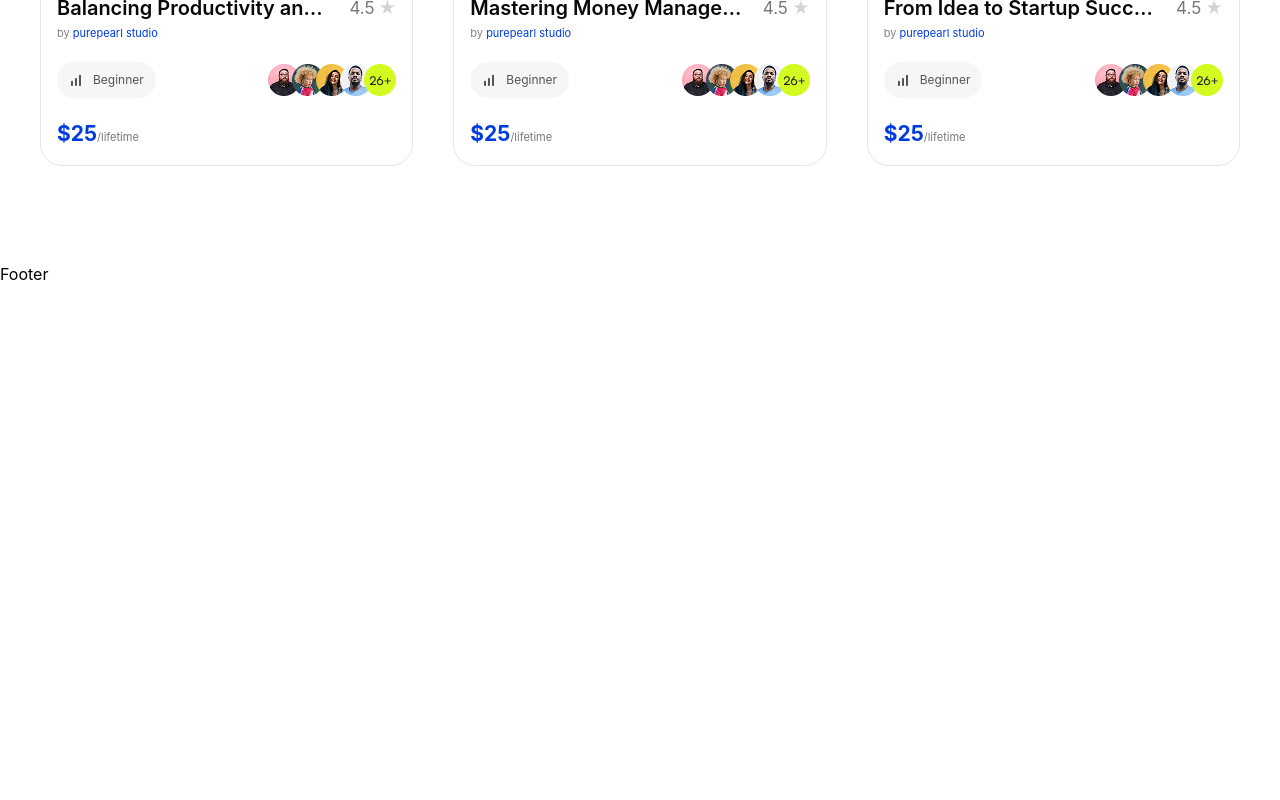
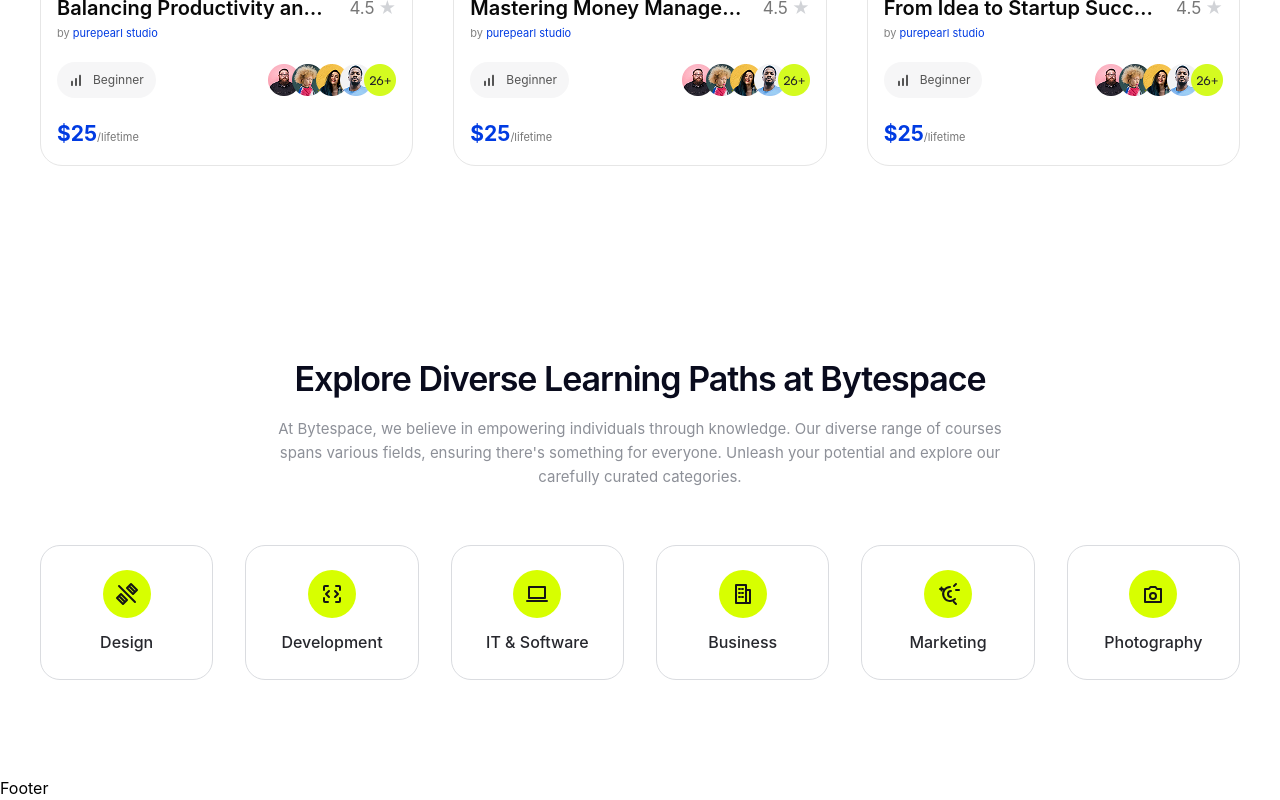
Before and after one commit to sakib-333/byte-space-new, a React (Vite) app: page / in a window 1280 px wide. Shown: the part 2411-3211 px from the top of the page. Before the commit the page ends 2697 px from the top, so only its background shows below. Built offline with nearby package versions, Linux system fonts and the light colour scheme.

Commit message:
Add learning path section.

```diff
--- /dev/null
+++ b/src/modules/home/components/LearningPathSection.tsx
@@ -0,0 +1,91 @@
+const learningPaths = [
+    {
+        title: "Design",
+        icon: (
+            <svg viewBox="0 0 24 24" fill="none" className="size-6" aria-hidden="true">
+                <path d="M4 4l16 16M14 4l6 6M4 14l6 6M16 2l6 6-4 4-6-6 4-4ZM2 16l6 6 4-4-6-6-4 4Z" stroke="currentColor" strokeWidth="2" strokeLinecap="round" strokeLinejoin="round" />
+            </svg>
+        ),
+    },
+    {
+        title: "Development",
+        icon: (
+            <svg viewBox="0 0 24 24" fill="none" className="size-6" aria-hidden="true">
+                <path d="M8 4H5a1 1 0 0 0-1 1v3M16 4h3a1 1 0 0 1 1 1v3M8 20H5a1 1 0 0 1-1-1v-3M16 20h3a1 1 0 0 0 1-1v-3M9 9l-3 3 3 3M15 9l3 3-3 3" stroke="currentColor" strokeWidth="2" strokeLinecap="round" strokeLinejoin="round" />
+            </svg>
+        ),
+    },
+    {
+        title: "IT & Software",
+        icon: (
+            <svg viewBox="0 0 24 24" fill="none" className="size-6" aria-hidden="true">
+                <path d="M4 5h16v11H4V5ZM2 19h20" stroke="currentColor" strokeWidth="2" strokeLinecap="round" strokeLinejoin="round" />
+            </svg>
+        ),
+    },
+    {
+        title: "Business",
+        icon: (
+            <svg viewBox="0 0 24 24" fill="none" className="size-6" aria-hidden="true">
+                <path d="M5 3h10v18H5V3ZM15 8h4v13h-4M8 7h1M11 7h1M8 11h1M11 11h1M8 15h1M11 15h1" stroke="currentColor" strokeWidth="2" strokeLinecap="round" strokeLinejoin="round" />
+            </svg>
+        ),
+    },
+    {
+        title: "Marketing",
+        icon: (
+            <svg viewBox="0 0 24 24" fill="none" className="size-6" aria-hidden="true">
+                <path d="M4 7h3M5.5 5.5v3M14 5a7 7 0 1 0 5 12M15 9a3 3 0 1 0 0 6M18 4l2-2M20 8h3M18 20l2 2" stroke="currentColor" strokeWidth="2" strokeLinecap="round" strokeLinejoin="round" />
+            </svg>
+        ),
+    },
+    {
+        title: "Photography",
+        icon: (
+            <svg viewBox="0 0 24 24" fill="none" className="size-6" aria-hidden="true">
+                <path d="M4 7h4l1.5-2h5L16 7h4v13H4V7ZM12 11a3 3 0 1 0 0 6 3 3 0 0 0 0-6Z" stroke="currentColor" strokeWidth="2" strokeLinecap="round" strokeLinejoin="round" />
+            </svg>
+        ),
+    },
+]
+
+const LearningPathSection = () => {
+    return (
+        <section className="bg-white px-6 py-16 md:py-20 lg:py-24">
+            <div className="mx-auto max-w-300">
+                <div className="text-center">
+                    <h2 className="text-[30px] leading-tight font-semibold tracking-[-0.03em] text-[#090B1D] md:text-[34px]">
+                        Explore Diverse Learning Paths at Bytespace
+                    </h2>
+
+                    <p className="mx-auto mt-4 max-w-190 text-[15px] leading-6 text-[#8D9098]">
+                        At Bytespace, we believe in empowering individuals through knowledge.
+                        Our diverse range of courses spans various fields, ensuring there's
+                        something for everyone. Unleash your potential and explore our carefully
+                        curated categories.
+                    </p>
+                </div>
+
+                <div className="mt-14 grid grid-cols-2 gap-5 sm:grid-cols-3 lg:grid-cols-6 lg:gap-8">
+                    {learningPaths.map((item) => (
+                        <button
+                            key={item.title}
+                            type="button"
+                            className="flex min-h-33.75 flex-col items-center justify-center rounded-[20px] border border-[#DADCE0] bg-white px-4 transition-all duration-200 hover:-translate-y-1 hover:border-[#C5C7CC] hover:shadow-sm"
+                        >
+                            <div className="flex size-12 items-center justify-center rounded-full bg-[#D7FF00] text-[#151515]">
+                                {item.icon}
+                            </div>
+
+                            <span className="mt-3 text-[16px] font-medium text-[#26272D]">
+                                {item.title}
+                            </span>
+                        </button>
+                    ))}
+                </div>
+            </div>
+        </section>
+    )
+}
+
+export default LearningPathSection
--- a/src/modules/home/pages/HomePage.tsx
+++ b/src/modules/home/pages/HomePage.tsx
@@ -1,5 +1,6 @@
 import CategorySection from "../components/CategorySection"
 import HeroSection from "../components/HeroSection"
+import LearningPathSection from "../components/LearningPathSection"
 import PartnerSection from "../components/PartnerSection"
 
 const HomePage = () => {
@@ -8,6 +9,7 @@ const HomePage = () => {
       <HeroSection />
       <PartnerSection />
       <CategorySection />
+      <LearningPathSection />
     </div>
   )
 }
```
